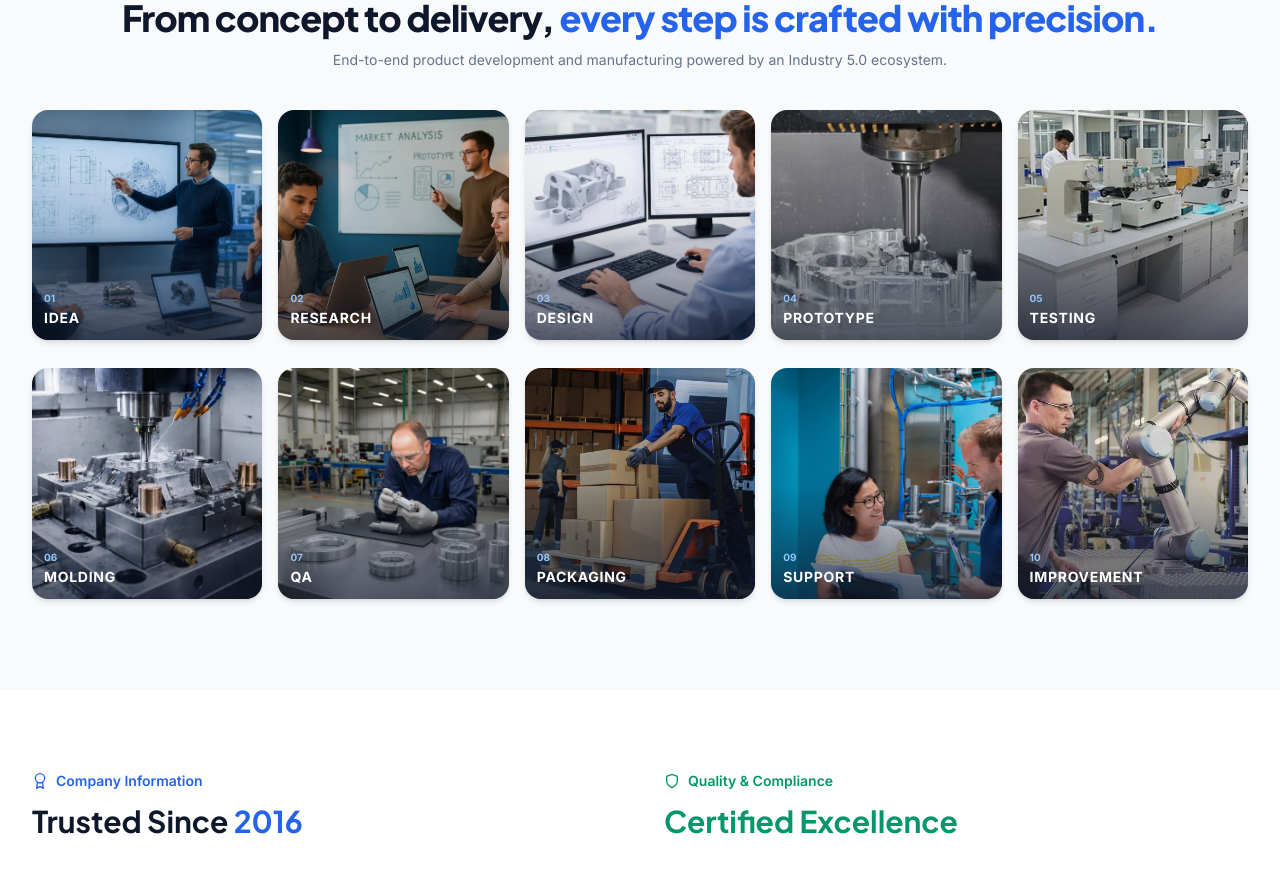
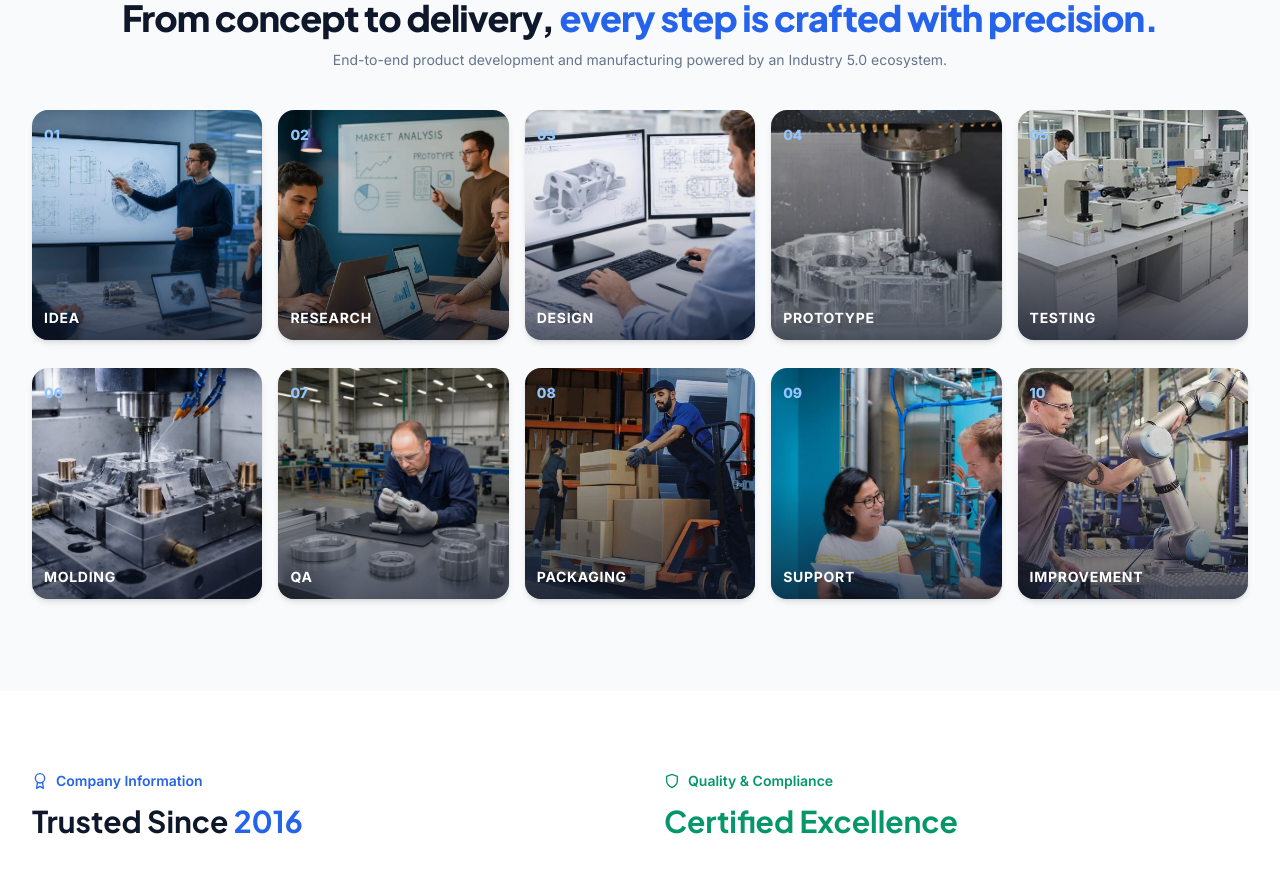
Before and after one commit to nitin-patyal-57/Walnut-technologies, a React (Vite) app: page /about in a window 1280 px wide. Shown: the part 1280-2151 px from the top of the page. Built offline with nearby package versions, Linux system fonts and the light colour scheme.

Commit message:
Move process step number to top left and increase size

```diff
--- a/src/pages/AboutPage.jsx
+++ b/src/pages/AboutPage.jsx
@@ -75,8 +75,10 @@ function ProcessTimeline() {
                   className="w-full h-full object-cover group-hover:scale-110 transition-transform duration-500"
                 />
                 <div className="absolute inset-0 bg-gradient-to-t from-slate-900/70 via-slate-900/10 to-transparent" />
+                <div className="absolute top-3 left-3">
+                  <span className="text-sm font-black text-blue-300">{step.num}</span>
+                </div>
                 <div className="absolute bottom-3 left-3 right-3">
-                  <span className="text-[10px] font-bold text-blue-300 block mb-0.5">{step.num}</span>
                   <h4 className="text-sm font-bold text-white uppercase tracking-wider">{step.title}</h4>
                 </div>
               </div>
```
